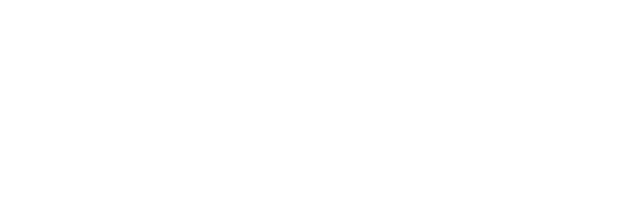
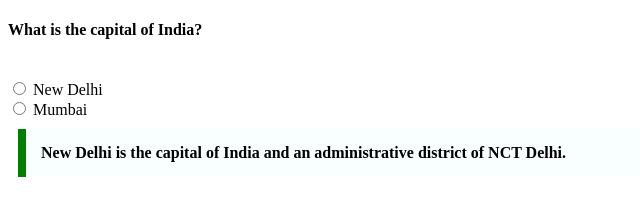
Before and after one commit to acciojob/trivia-vaibha987, a website: page main.html in a window 1280 px wide. Shown: the whole page, without its empty margins (0-640 px from the left). Drawn offline with Linux system fonts and the light colour scheme.

Commit message:
created a submission

```diff
--- a/main.html
+++ b/main.html
@@ -10,7 +10,14 @@
 	<!-- the entire body must be written by student -->
     <script type="text/javascript" src="./script.js">
 </script>
-
+<div>
+<h4>What is the capital of India?</h4></br>
+<input type="radio"/>
+<label>New Delhi</label></br>
+<input type="radio"/>
+<label>Mumbai</label>
+<p>New Delhi is the capital of India and an administrative district of NCT Delhi.</p>
+</div>
 </body>
 
 </html>
--- a/styles.css
+++ b/styles.css
@@ -1,2 +1,10 @@
+p{
+	max-width:600px;
+	margin:10px;
+	padding:15px;
+	border-left:8px solid green;
+	background-color:#f8fffe;
+	font-weight:bold;
 
+}
 /* Your CSS Code here. */
```
